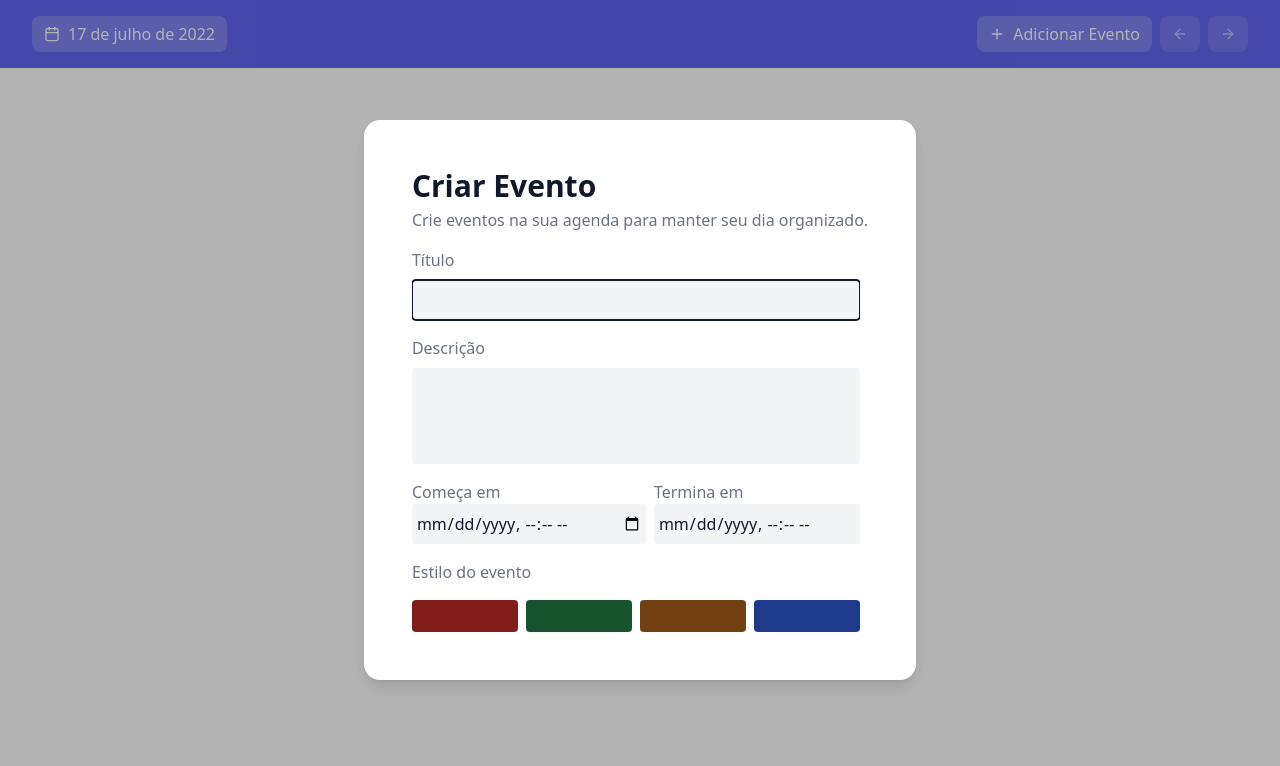
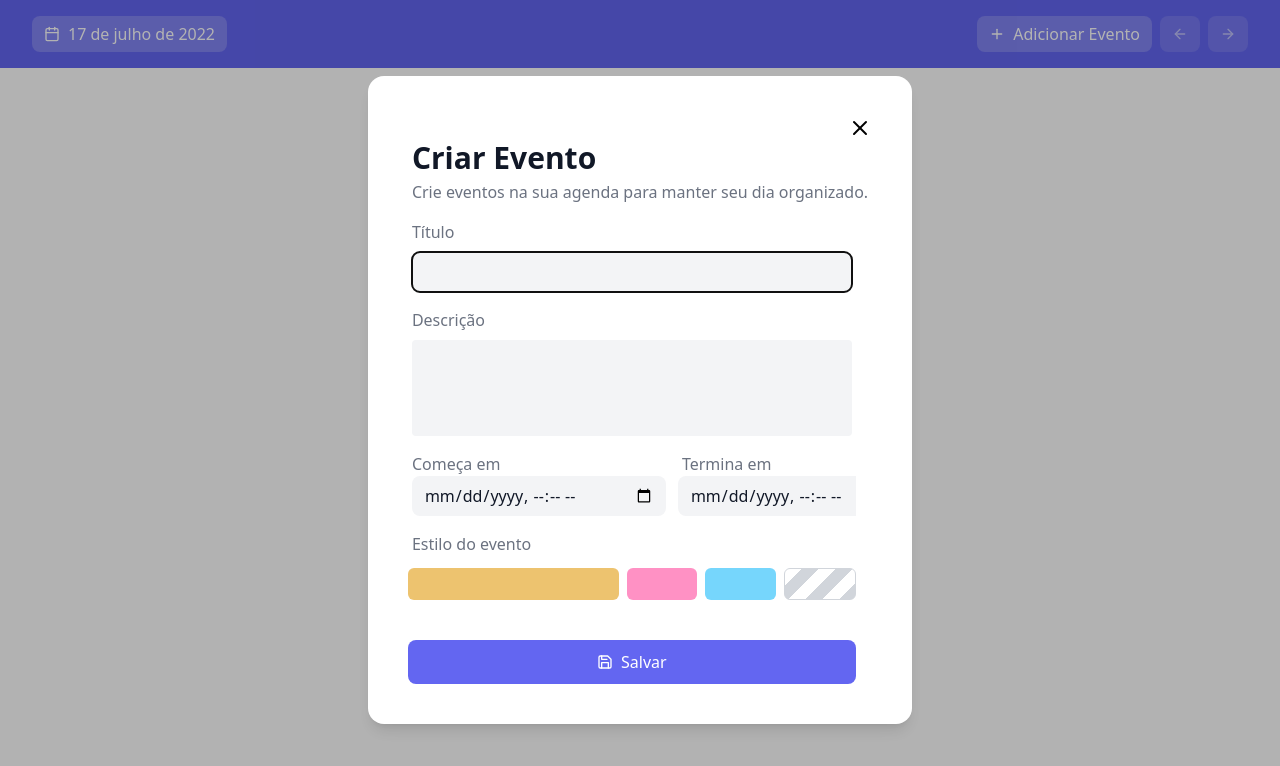
Before and after one commit to catsuc/agenda, a React (Vite) app: page / in a window 1280 px wide. Both pictures are taken after a click on the button "Adicionar Evento". Shown: the top 766 px of the page. Built offline with nearby package versions, Linux system fonts and the light colour scheme.

Commit message:
feat: Create modal complete

```diff
--- a/src/components/Form.tsx
+++ b/src/components/Form.tsx
@@ -1,11 +1,10 @@
-import { Dialog, Transition } from '@headlessui/react';
 import { Label } from './label-form';
-import {FiX} from "react-icons/fi";
+import { FiSave } from 'react-icons/fi';
 import RadioGroupInputs from './group-radios-inputs';
 
 export const Form: React.FC = () => {
   return (
-    <form className="w-full max-w-md transform overflow-hidden  bg-white text-left align-middle transition-all">
+    <form className="w-full max-w-md transform overflow-hidden bg-white text-left align-middle transition-all">
       <div className='flex flex-col mt-4 text-gray-500'>
         <Label
           title='Título'
@@ -16,7 +15,7 @@ export const Form: React.FC = () => {
           id='title'
           minLength={4}
           maxLength={24}
-          className='rounded bg-gray-100 outline-gray-900 p-2'
+          className='rounded-lg bg-gray-100 outline[#4338ca] mx-1 p-2'
         />
         <section className='flex mt-4 flex-col'>
         <Label
@@ -26,10 +25,10 @@ export const Form: React.FC = () => {
           <textarea
             id="description"
             maxLength={24}
-            className='h-24 p-2 resize-none outline-gray-900 bg-gray-100 rounded' />
+            className='h-24 p-2 mx-1 resize-none outline[#4338ca] bg-gray-100 rounded' />
         </section>
-        <section className='mt-4 flex gap-2'>
-          <div className='w-full'>
+        <section className='mt-4 mr-8 w-full flex gap-4 justify-between'>
+          <div>
             <Label
               title='Começa em'
               id='start'
@@ -37,7 +36,7 @@ export const Form: React.FC = () => {
             <input
               type="datetime-local"
               id='start'
-              className='h-8 min-w-lg text-gray-900 px-1 py-5 rounded bg-gray-100'
+              className='h-8 text-gray-900 py-5 w-full ml-1 px-3 rounded-lg bg-gray-100'
               required
             />
           </div>
@@ -49,7 +48,7 @@ export const Form: React.FC = () => {
             <input
               type="datetime-local"
               id='end'
-              className='h-8 text-gray-900 bg-gray-100 px-1 py-5 rounded'
+              className='h-8 text-gray-900 w-full px-3 bg-gray-100 py-5 rounded-lg'
               required
             />
           </div>
@@ -61,6 +60,10 @@ export const Form: React.FC = () => {
           />
           <RadioGroupInputs />
         </section>
+        <button className='p-[0.6rem] transition-colors flex gap-2 justify-center items-center hover:bg-[#4f46e5] w-full mt-10 rounded-lg text-white bg-[#6366f1]'
+        >
+          <FiSave /> Salvar
+        </button>
       </div>
     </form>
   );
--- a/src/components/group-radios-inputs.tsx
+++ b/src/components/group-radios-inputs.tsx
@@ -1,10 +1,29 @@
+import { RadioGroup } from "@headlessui/react"
+import { useState } from "react";
+
 export default function RadioGroupInputs() {
+  const [selected, setSelected] = useState<string>('yellow')
+
+  const options = {
+    yellow: 'bg-[#edc36f] border-[#edc36f] h-8 rounded-md',
+    pink: 'bg-[#FF91C4] border-[#FF91C4] h-8 rounded-md',
+    blue: 'bg-[#76D6FC] border-[#76D6FC] h-8 rounded-md',
+    lines:
+      'border-[#d1d5db] rounded-md bg-[repeating-linear-gradient(135deg,transparent,transparent_12px,#d1d5db_12px,#d1d5db_24px)] border',
+  };
+
+  function calculeClasses(value: string) {
+    return [selected === value ? 'flex-[3]' : 'flex-1', 'transition-all cursor-pointer'].join(' ');
+  }
+
   return (
-    <div className="w-full mt-2 gap-2 flex">
-        <button className='bg-red-900 rounded h-8 flex-1'></button>
-        <button className='bg-green-900 rounded h-8 flex-1'></button>
-        <button className='bg-yellow-900 rounded h-8 flex-1'></button>
-        <button className='bg-blue-900 rounded h-8 flex-1'></button>
-    </div>
+    <RadioGroup value={selected} onChange={setSelected}>
+      <div className="flex gap-2 mt-1">
+        {Object.keys(options).map((key) => (
+          <RadioGroup.Option key={key} className={`${calculeClasses(key)} ${options[key]} `} value={key}>
+          </RadioGroup.Option>
+        ))}
+      </div>
+    </RadioGroup>
   )
 }
--- a/src/components/label-form.tsx
+++ b/src/components/label-form.tsx
@@ -6,7 +6,7 @@ export const Label: React.FC<LabelProps> = ({title, id}) => {
   return (
     <label
     htmlFor={id}
-    className='w-32 mb-2'
+    className='w-32 mb-2 mx-1'
     >
       {title}
     </label>
--- a/src/components/modal.tsx
+++ b/src/components/modal.tsx
@@ -1,7 +1,9 @@
 import { Dialog, Transition } from '@headlessui/react';
 import { Fragment } from 'react';
+import {FiX} from "react-icons/fi";
 
 interface ModalProps {
+  setModalOpen: (value: boolean) => void
   title?: string;
   description?: string;
   isOpen: boolean;
@@ -17,6 +19,7 @@ export const Modal: React.FC<ModalProps> = ({
   description,
   initialFocus,
   title,
+  setModalOpen,
 }) => {
   return (
     <Transition show={isOpen} as={Fragment}>
@@ -33,7 +36,7 @@ export const Modal: React.FC<ModalProps> = ({
           <div className="fixed inset-0 bg-black/30" />
         </Transition.Child>
 
-        <div className="fixed inset-0 flex items-center justify-center p-4">
+        <div className="fixed inset-0 mx-2 flex items-center justify-center">
           <Transition.Child
             as={Fragment}
             enter="ease-out duration-300"
@@ -43,12 +46,13 @@ export const Modal: React.FC<ModalProps> = ({
             leaveFrom="opacity-100 scale-100"
             leaveTo="opacity-0 scale-75"
           >
-            <Dialog.Panel className="relative max-w-xl max-h-full p-12 overflow-y-auto bg-white shadow-lg rounded-2xl">
+            <Dialog.Panel className="relative max-w-xl max-h-full p-10 overflow-y-auto bg-white shadow-lg rounded-2xl">
+              <div className='flex justify-end'><FiX className='text-2xl cursor-pointer' onClick={() => setModalOpen(false)} /></div>
               {title && (
-                <Dialog.Title className="text-3xl font-bold text-gray-900">{title}</Dialog.Title>
+                <Dialog.Title className="text-3xl mx-1 font-bold text-gray-900">{title}</Dialog.Title>
               )}
               {description && (
-                <Dialog.Description className="mt-1 font-light text-gray-500">
+                <Dialog.Description className="mt-1 mx-1 font-light text-gray-500">
                   {description}
                 </Dialog.Description>
               )}
--- a/src/pages/home.tsx
+++ b/src/pages/home.tsx
@@ -12,6 +12,7 @@ export const Home: React.FC = () => {
       />
       <Modal
         isOpen={modalOpen}
+        setModalOpen={setModalOpen}
         onClose={() => {}}
         title='Criar Evento'
         description='Crie eventos na sua agenda para manter seu dia organizado.'
```
